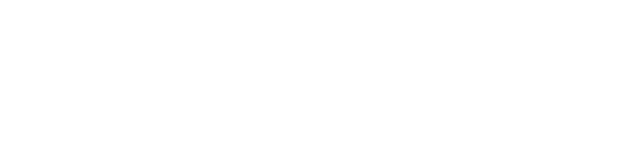
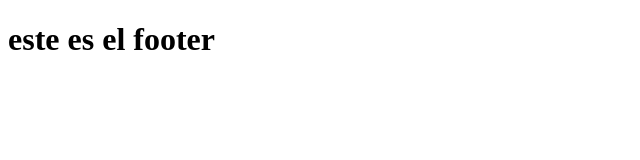
Before and after one commit to bryan0912/proyecto-1, a plain HTML site: page Index.html in a window 1280 px wide. Shown: the whole page, without its empty margins (0-640 px from the left). Drawn offline with Linux system fonts and the light colour scheme.

Commit message:
se crea el footer

```diff
--- a/Index.html
+++ b/Index.html
@@ -3,9 +3,11 @@
 <head>
     <meta charset="UTF-8">
     <meta name="viewport" content="width=device-width, initial-scale=1.0">
-    <title>DProyectot</title>
+    <title>Proyectot</title>
 </head>
 <body>
-
+   <footer>
+       <h1>este es el footer</h1>
+   </footer>
 </body>
 </html>
```
